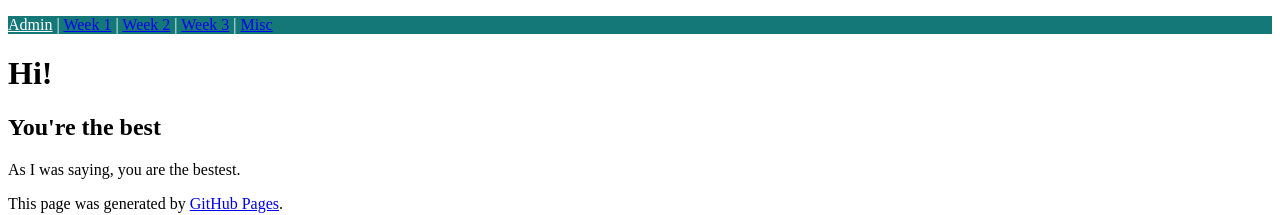
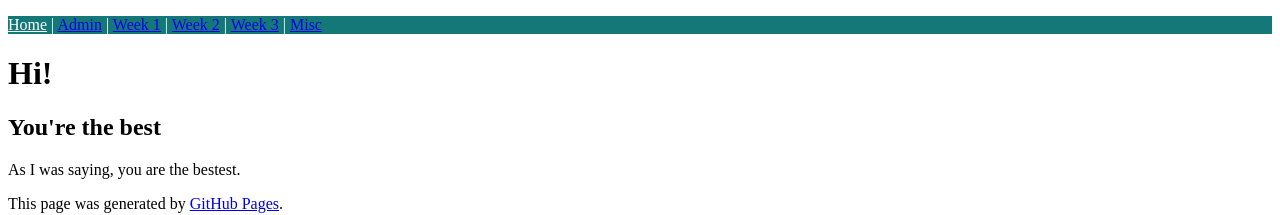
Before and after one commit to siddharthngandhi/siddharthngandhi.github.io, a Jekyll site: the page built from index.md, in a window 1280 px wide. Shown: the top 215 px of the page. Built offline with Jekyll 4.4.1, drawn with Linux system fonts in a browser that asks for light colours.

Commit message:
Update nav.html

```diff
--- a/_includes/nav.html
+++ b/_includes/nav.html
@@ -1,5 +1,5 @@
-<p style="text-align: left; background-color: #157878; color:white;">
-  <a href="{{site.baseurl}}/" style="color:white;>Home</a> |
+<p style="text-align: left; background-color: #157878; color:white">
+  <a href="{{site.baseurl}}/" style="color:white">Home</a> |
   <a href="{{site.baseurl}}/admin/">Admin</a> |
   <a href="{{site.baseurl}}/schedule/week_1/">Week 1</a> |
   <a href="{{site.baseurl}}/schedule/week_2/">Week 2</a> |
```
